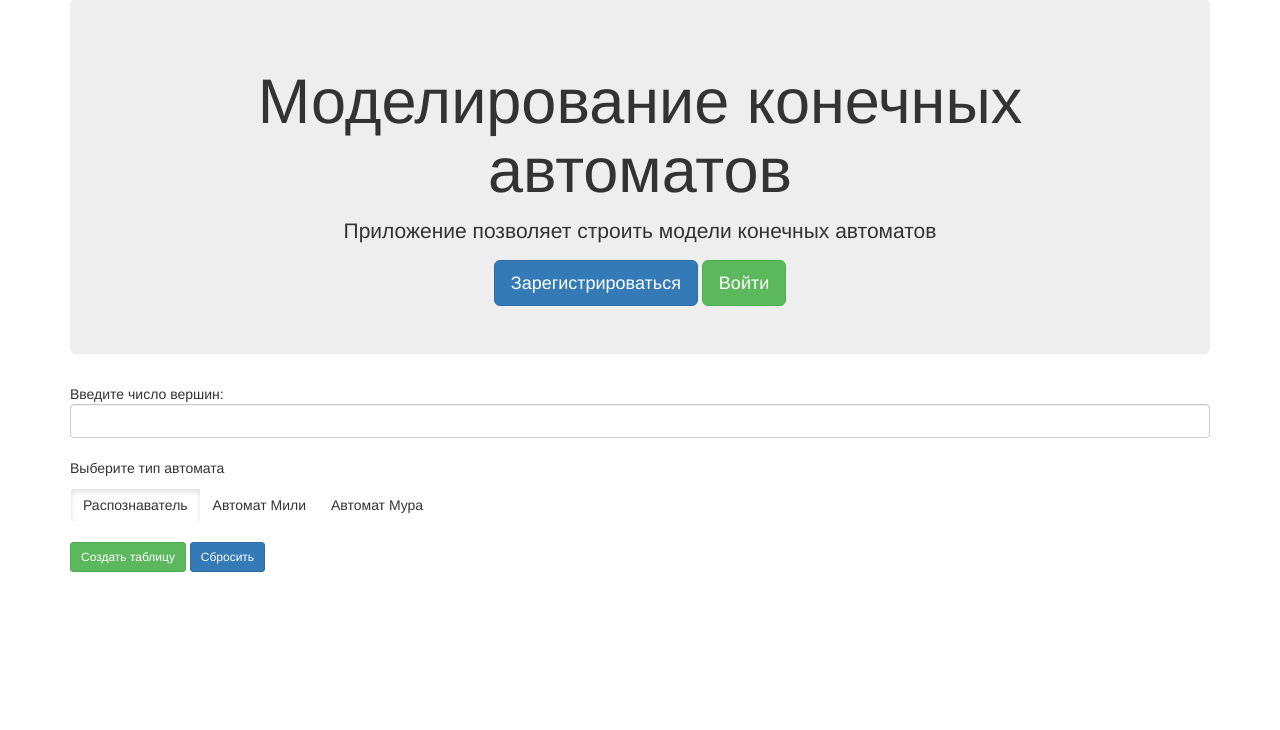
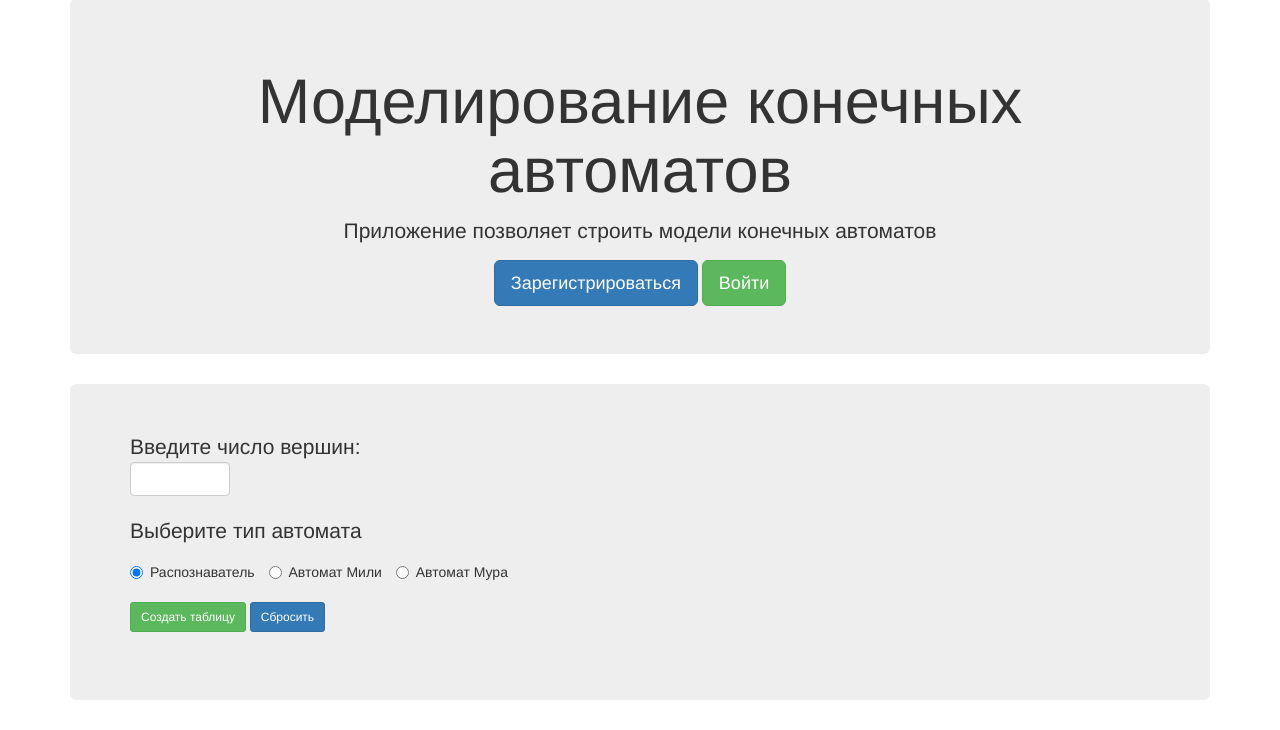
Before and after one commit to sukhorukovmv/Finite-state-Machine, a Flask app: page / in a window 1280 px wide. Shown: the part 73-803 px from the top of the page. Run offline with Flask 2, Linux system fonts and the light colour scheme; some libraries are stand-ins or nearby versions.

Commit message:
fix style

```diff
--- a/app/static/js/generateTable.js
+++ b/app/static/js/generateTable.js
@@ -1,10 +1,10 @@
 function createTable(size) {
-    var table = $('<table class="table"></table>'); //.addClass('foo');
+    var table = $('<table class="table  table-bordered"></table>'); //.addClass('foo');
     var sizeWithNodes = Number(size) + 1;
     for(var i = 0; i < sizeWithNodes; i++){
         var row = $('<tr></tr>');//.text('result ' + i);
         for(var j = 0; j < sizeWithNodes; j++){
-            var element = $('<td></td>').append('<input type="text" value=0>');//.text("result" + j + i); //append(input id ij)
+            var element = $('<td></td>').append('<input class="form-control" type="text" value=0>');//.text("result" + j + i); //append(input id ij)
             row.append(element);
         }
         table.append(row);
@@ -62,6 +62,7 @@ function readTable(table) {
 
 
                   $('#picture').load('/_draw_picture')
+
             }
         });
 
@@ -80,7 +81,7 @@ $(document).ready(function(){
         table.html(createTable(countNodes));
 
         //добавление кнопки после построения таблицы под ввод
-        field.append('<input type="button" value="CreateGraph" id="createGraph"/>');
+        field.append('<input class="btn btn-success btn-sm" style="margin-top: 20px" type="button" value="Построить граф" id="createGraph"/>');
         //работа с динамически созданным объектом, field это родитель динамически добавленного объекта, createGraph это динамически добавленный объект
         field.on('click', '#createGraph', readTable(table));
     });
--- a/app/templates/home.html
+++ b/app/templates/home.html
@@ -10,28 +10,22 @@
     {% endif %}
   </div>
 
-    <div id="content">
-        <p>Введите число вершин:<input style="margin-bottom: 20px" class="form-control" type="number" id="countNodes" label="Введите число вершин:" > </p>
+    <div class="jumbotron" id="content">
+        <p>Введите число вершин:<input style="margin-bottom: 20px; width: 100px;" class="form-control" type="number" id="countNodes" label="Введите число вершин:" > </p>
         <p>Выберите тип автомата</p>
 
-        <div style="margin-bottom: 20px" class="btn-group btn-group-toggle" data-toggle="buttons">
-          <label class="btn btn-secondary active">
-            <input type="radio" name="options" id="option1" autocomplete="off" checked> Распознаватель
-          </label>
-          <label class="btn btn-secondary">
-            <input type="radio" name="options" id="option2" autocomplete="off"> Автомат Мили
-          </label>
-          <label class="btn btn-secondary">
-            <input type="radio" name="options" id="option3" autocomplete="off"> Автомат Мура
-          </label>
+        <div style="margin-bottom: 20px">
+          <label class="radio-inline"><input type="radio" name="optradio" checked>Распознаватель</label>
+          <label class="radio-inline"><input type="radio" name="optradio">Автомат Мили</label>
+          <label class="radio-inline"><input type="radio" name="optradio">Автомат Мура</label>
         </div>
-        <div>
+        <div style="margin-bottom: 20px">
           <input class="btn btn-success btn-sm" type="button" value="Создать таблицу" id="createTable"/>
           <input class="btn btn-primary btn-sm" type="button" value="Сбросить" id="createTable"/>
         </div>
 
 
-        <div id="table"></div>
+        <div style="margin-bottom: 20px" id="table"></div>
         <div id="picture">
 
         </div>
```
